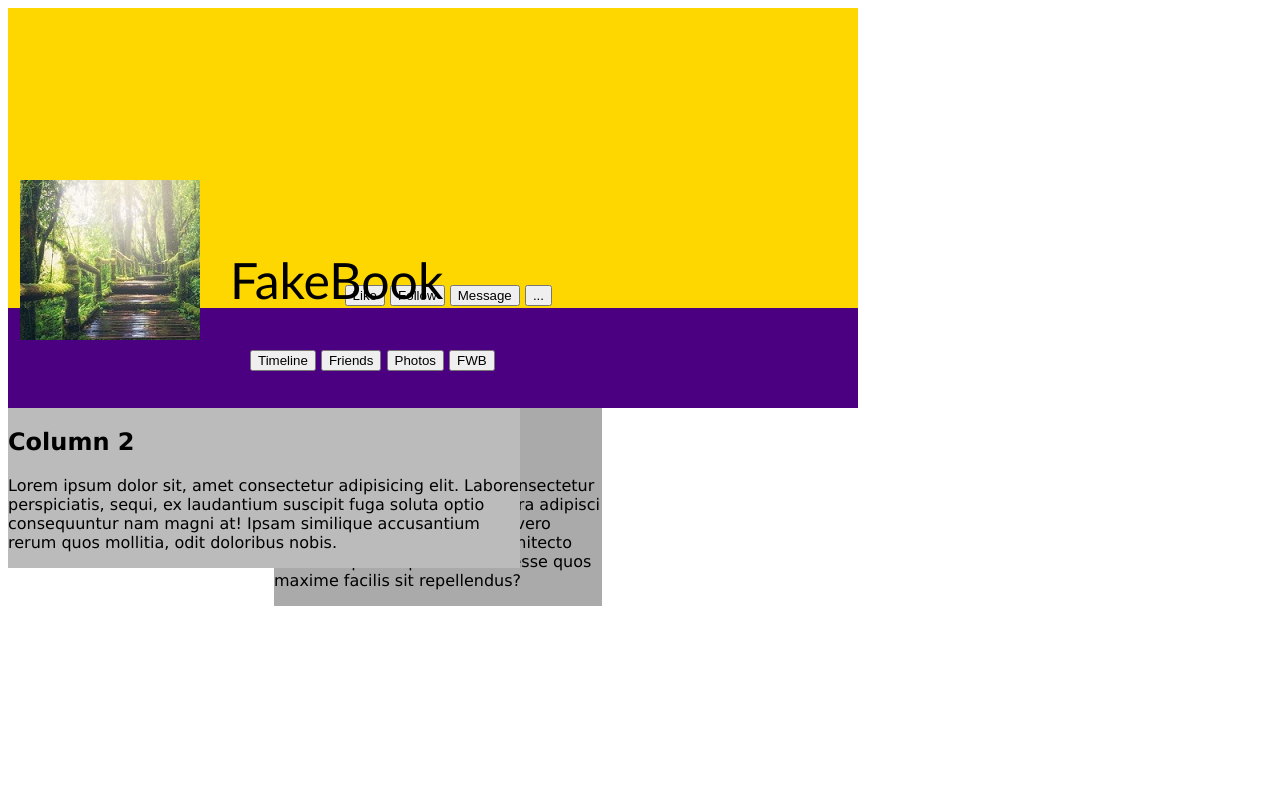
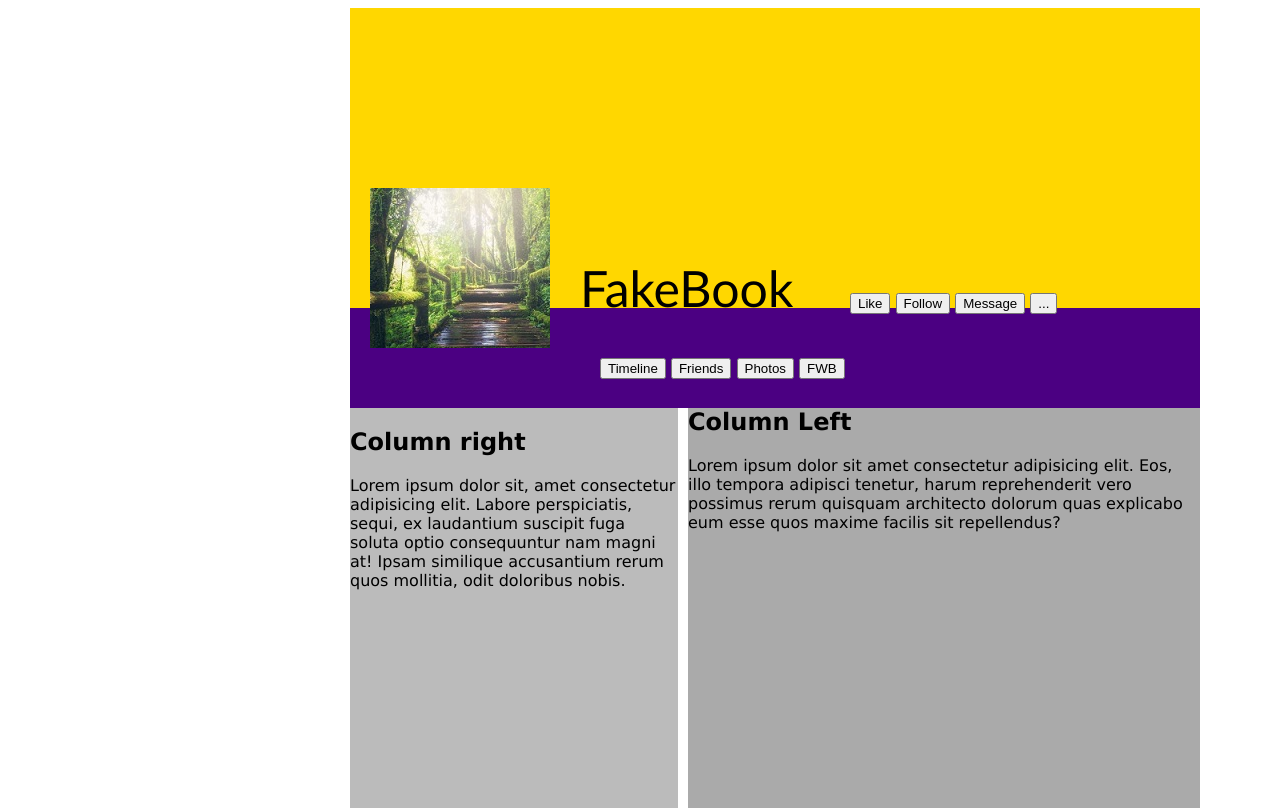
Before and after one commit to pompyn/AllTheThings, a plain HTML site: page index.html in a window 1280 px wide. Drawn offline with Linux system fonts and the light colour scheme.

Commit message:
moved nav bars, changed name of columns to match index, repositioned columns

```diff
--- a/index.html
+++ b/index.html
@@ -39,24 +39,25 @@
             <button>FWB</button>
 
         </div>
-    </div>
+        <div id="body">
+        </div>
     </div>
     </div>
     </div>
     <div class="row">
-        <div class="column left" style="background-color:#aaa;">
-            <h2>Column 1</h2>
+        <div class="columnLeft" style="background-color:#aaa;">
+            <h2>Column Left</h2>
             <p>Lorem ipsum dolor sit amet consectetur adipisicing elit. Eos, illo tempora adipisci tenetur, harum
                 reprehenderit vero possimus rerum quisquam architecto dolorum quas explicabo eum esse quos maxime
                 facilis sit repellendus?</p>
         </div>
-        <div class="column right" style="background-color:#bbb;">
-            <h2>Column 2</h2>
+        <div class="columnRight" style="background-color:#bbb;">
+            <h2>Column right</h2>
             <p>Lorem ipsum dolor sit, amet consectetur adipisicing elit. Labore perspiciatis, sequi, ex laudantium
                 suscipit fuga soluta optio consequuntur nam magni at! Ipsam similique accusantium rerum quos mollitia,
                 odit doloribus nobis.</p>
         </div>
-
+    </div>
 
     </div>
     </div>
--- a/main.css
+++ b/main.css
@@ -3,8 +3,11 @@
 
 }
 .container{
+    position: absolute;
     width:850px;
     height:500px;
+    left: 350px;
+
     background-color:white;
     }
     #head{
@@ -31,19 +34,19 @@
     font-size: 50px;
     }
     #navigation-bar{
-    width: 850px;
+        width: 850px;
     height: 100px;
     background-color: indigo;
 
     }
 
-    #small-navigation{
+    #button-group{
         position: absolute;
-       right: 100px;
-       top: 259px;
+       left: 500px;
+       top: -100px;
       width: 300px;
       height: 50px;
-      background-color: purple;
+
  }
     #button-group{
         position: absolute;
@@ -60,18 +63,29 @@
 
     .column{
         position: absolute
+
             }
-    .left{
+    .columnRight{
+        position: absolute;
         width: 328px;
-        top: 408px;
-        right: 678px;
+        top: 400px;
+        left: 0px;
+        height: 400px;
             }
-    .right{
+    .columnLeft{
+        position: relative;
+        left:338px;
         width:512px;
-        top:408px;
+        top:380px;
+        height: 400px;
+
     }
     .row:after{
         content:"";
         display:table;
         clear:both;
     }
+        .row{
+            position: absolute;
+            left: 350px;
+        }
```
